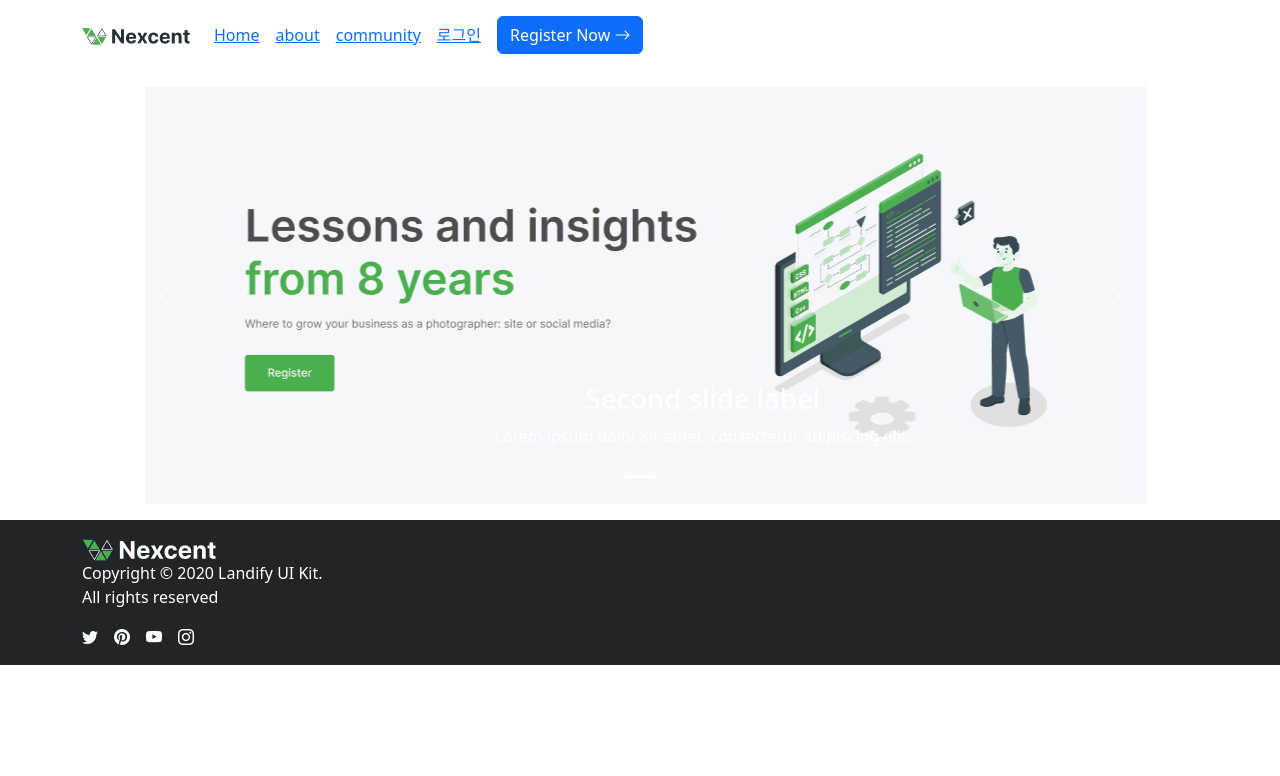
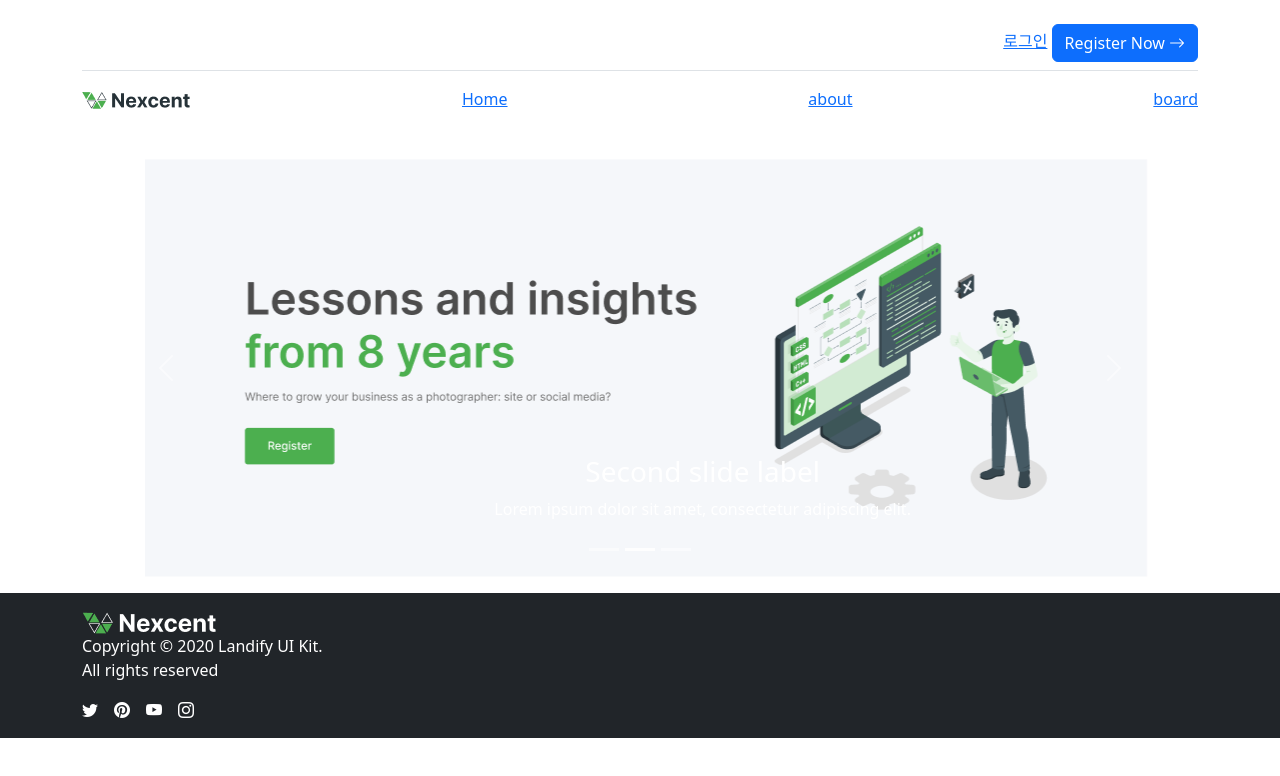
Before and after one commit to seonyeonghun2/mini-project, a React (Vite) app in the folder packages/client/: page / in a window 1280 px wide. Shown: the top 776 px of the page. Built offline with nearby package versions, Linux system fonts and the light colour scheme.

Commit message:
로그인 유지 처리
1. 내비게이션 변경 : 로그인/로그아웃 + 메인 메뉴 UI 분리

2. 쿠키 유무에 따른 로그인/로그아웃 처리

3. 쿠키 삭제 로그아웃

```diff
--- a/packages/client/src/layouts/SiteHeader.jsx
+++ b/packages/client/src/layouts/SiteHeader.jsx
@@ -4,27 +4,39 @@ import 'bootstrap-icons/font/bootstrap-icons.min.css'
 import { Container, Row, Col, Button} from 'react-bootstrap'
 import siteLogo from '../assets/site-logo.png'
 import { NavLink } from 'react-router'
-const SiteHeader = () => {
+const SiteHeader = ({ userInfo, handleLogOut }) => {
     const handleClick = () => {
         location.href='/signup'
     }
   return (
     <header className='py-3'>
         <Container>
-            <Row className='align-items-center justify-content-between'>
-                <Col className='logo'>
+            <div className='w-100 text-end border-bottom py-2'>{ userInfo ? (
+                <>
+                    <span>{userInfo}님 로그인중</span> {" | "}
+                    <NavLink to='/modify'>정보수정</NavLink> {" "}
+                    <NavLink onClick={handleLogOut}>로그아웃</NavLink>
+                </>
+            ) : (
+                <>
+                    <NavLink to='/signin'>로그인</NavLink>{" "}
+                    <Button onClick={handleClick}>Register Now <i className="bi bi-arrow-right"></i></Button>
+                </>
+            )}</div>
+        </Container>
+        <Container>
+            <Row className='align-items-center justify-content-between my-3'>
+                <Col className='logo' md="4">
                     <img src={siteLogo} alt="logo" />
                 </Col>
-                <Col className="d-flex align-items-center gap-3 ml-auto">
-                    <nav>
-                        <ul className="d-flex gap-3">
+                <Col className="d-flex align-items-center gap-3" md="8">
+                    <nav className='w-100'>
+                        <ul className="d-flex gap-5 justify-content-between">
                             <li><NavLink to='/'>Home</NavLink></li>
                             <li><NavLink to='/about'>about</NavLink></li>
-                            <li><NavLink to='/board'>community</NavLink></li>
-                            <li><NavLink to='/signin'>로그인</NavLink></li>
+                            <li><NavLink to='/board'>board</NavLink></li>
                         </ul>
                     </nav>
-                    <Button onClick={handleClick}>Register Now <i className="bi bi-arrow-right"></i></Button>
                 </Col>
             </Row>
         </Container>
```
